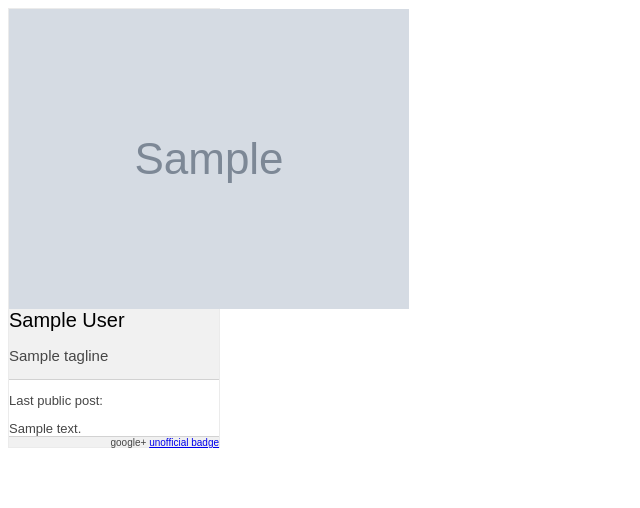
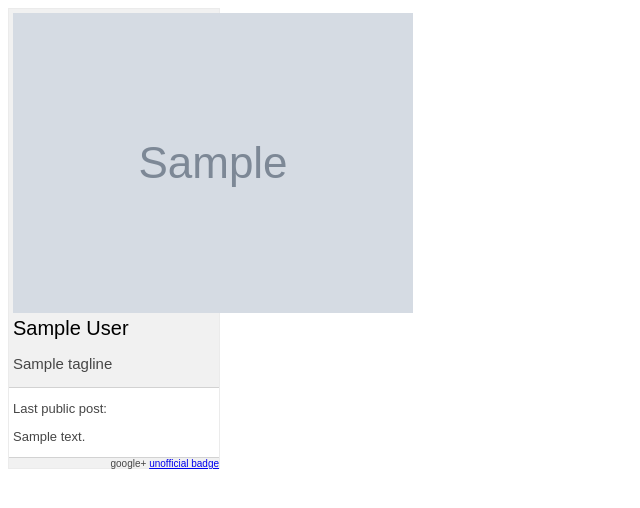
Before and after one commit to scotu/django-plusbadges, a Python web app: template plusbadges/templates/plusbadges/badge.html in a window 1280 px wide. Shown: the top 508 px of the page, without its empty margins (0-640 px from the left). Run offline with Jinja, Linux system fonts and the light colour scheme; the template is opened without the code that fills it: most values are stand-ins (such as "Sample title", 1, 10 or a date in 2020); grey boxes marked "Sample" are stand-in pictures.

Commit message:
Another refinement on template

```diff
--- a/plusbadges/templates/plusbadges/badge.html
+++ b/plusbadges/templates/plusbadges/badge.html
@@ -3,12 +3,13 @@
     <head>
         <title>{{person.displayName}}</title>
 <style type="text/css">
-#heading{border-bottom:#D2D2D2 1px solid;background:#f1f1f1;}
 #badge {width:210px; border:#ebebeb 1px solid;}
-#mugshot {float:left;}
+#heading{border-bottom:#D2D2D2 1px solid;background:#f1f1f1; padding:4px 4px 0 4px;}
+#mugshot {float:left;padding:0 4px 4px 0;}
 #badge{font-size:15px;font-family:arial,sans-serif;color:#464646;}
 #displayName{font-size:20px;font-weight:normal;color:black;margin:0;}
-#content{border-bottom:#D2D2D2 1px solid;font-size:13px;}
+#content{border-bottom:#D2D2D2 1px solid;font-size:13px; padding:0 4px;word-wrap:break-word;}
+.post{margin-bottom:1em;}
 #footer{font-size:10px;height:1em;background:#f1f1f1;}
 #footer p{margin:0;text-align:right;}
 
@@ -25,7 +26,7 @@
     <div id="content">
     <p>Last public post:</p>
         {% for post in person.post_list %}
-            {{post.object.content|safe}}
+            <div class="post">{{post.object.content|safe}}</div>
         {% endfor %}
     </div>
     {% endif %}
```
Also changed, not shown: 1 other file.
